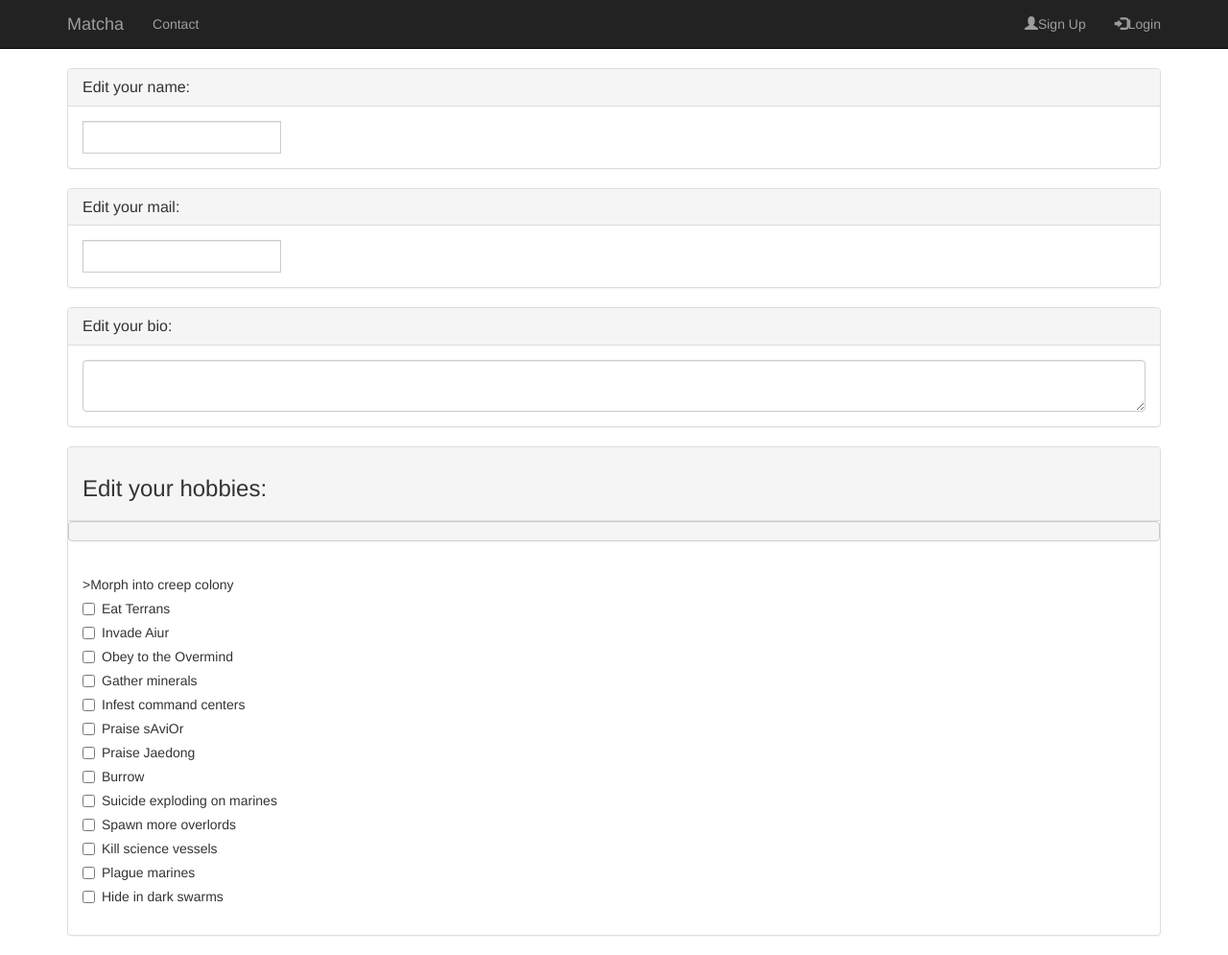
After one commit to Glioburd/matcha, a PHP site: template app/views/pages/editProfile.twig in a window 1280 px wide. The commit adds this page. Shown: the whole page at 96% size. Run offline with PHP 8.4, Linux system fonts and the light colour scheme; the template is opened without the code that fills it, so the values that code supplies are empty; some libraries are stand-ins or nearby versions.

Commit message:
try edit checkbox

```diff
--- a/app/views/layout.twig
+++ b/app/views/layout.twig
@@ -16,9 +16,8 @@
 
 				<li class="dropdown"><a class="dropdown-toggle" data-toggle="dropdown" href="#">{{ user.name }}<span class="caret"></span></a>
 					<ul class="dropdown-menu">
-						{# <li><a href="{{ path_for('user.profile')}} {{/}} {{ user.name }} "><span class="glyphicon glyphicon-user"></span> Profile</a></li> #}
 						<li><a href="{{ path_for('user.profile', { 'userprofile': user.name }) }}"><span class="glyphicon glyphicon-user"></span> Profile</a></li>
-						<li><a href="#"><span class="glyphicon glyphicon-wrench"></span> Settings</a></li>
+						<li><a href="{{ path_for('user.settings') }}"><span class="glyphicon glyphicon-wrench"></span> Settings</a></li>
 						<li><a href="{{ path_for('logout') }}"><span class="glyphicon glyphicon-log-out"></span> Log Out</a></li>
 					</ul>
 				</li>
--- /dev/null
+++ b/app/views/pages/editProfile.twig
@@ -0,0 +1,137 @@
+{% extends "app.twig" %}
+
+{% block content %}
+
+<div class="panel panel-default">
+	<div class="panel-heading">
+		<h3 class="panel-title">Edit your name:</h3>
+	</div>
+	<div class="panel-body">
+		<div class="row">
+			<div class="col-lg-6">
+				<div class="input-group">
+					<input type="text" class="form-control" value="{{ user.name }}">
+				</div><!-- /input-group -->
+			</div><!-- /.col-lg-6 -->
+
+		</div><!-- /.row -->
+	</div>
+</div>
+
+<div class="panel panel-default">
+	<div class="panel-heading">
+		<h3 class="panel-title">Edit your mail:</h3>
+	</div>
+	<div class="panel-body">
+		<div class="row">
+			<div class="col-lg-6">
+				<div class="input-group">
+					<input type="email" class="form-control" value="{{ user.email }}">
+				</div><!-- /input-group -->
+			</div><!-- /.col-lg-6 -->
+
+		</div><!-- /.row -->
+	</div>
+</div>
+
+<div class="panel panel-default">
+	<div class="panel-heading">
+		<h3 class="panel-title">Edit your bio:</h3>
+	</div>
+	<div class="panel-body">
+		<div class="row">
+
+			<div class="col-lg-12">
+					<textarea class="form-control">{{ user.bio }}</textarea>
+			</div>
+
+		</div><!-- /.row -->
+	</div>
+</div>
+
+<div class="panel panel-default">
+
+	<div class="panel-heading">
+		<h3 class="panel-tite">Edit your hobbies:</h3>
+	</div>
+
+<pre>
+{% for hobby in user.hobbies %}
+	{{hobby}}
+{% endfor %}</pre>
+
+	<div class="panel-body">
+		<div class="form-group{% if flash.errors.hobbies %} has-error {% endif %}">
+
+				<div class="checkbox">
+
+					{% for hobby in user.hobbies %}
+
+						{% if hobby == hobbies[0] %}
+							<label><input type="checkbox" checked name="hobbies[]" value="morph"
+						{% else %}
+							<label><input type="checkbox" name="hobbies[]" value="morph"
+						{% endif %}
+
+					{% endfor %}
+					>Morph into creep colony</label>
+				</div>
+
+				<div class="checkbox">
+					<label><input type="checkbox" id="eat" name="hobbies[]" value="eat">Eat Terrans</label>
+				</div>
+
+				<div class="checkbox">
+					<label><input type="checkbox" name="hobbies[]" value="invade">Invade Aiur</label>
+				</div>
+
+				<div class="checkbox">
+					<label><input type="checkbox" name="hobbies[]" value="obey">Obey to the Overmind</label>
+				</div>
+
+				<div class="checkbox">
+					<label><input type="checkbox" name="hobbies[]" value="gather">Gather minerals</label>
+				</div>
+
+				<div class="checkbox">
+					<label><input type="checkbox" name="hobbies[]" value="infest">Infest command centers</label>
+				</div>
+
+				<div class="checkbox">
+					<label><input type="checkbox" name="hobbies[]" value="praises">Praise sAviOr</label>
+				</div>
+
+				<div class="checkbox">
+					<label><input type="checkbox" name="hobbies[]" value="praisej">Praise Jaedong</label>
+				</div>
+
+				<div class="checkbox">
+					<label><input type="checkbox" name="hobbies[]" value="burrow">Burrow</label>
+				</div>
+
+				<div class="checkbox">
+					<label><input type="checkbox" name="hobbies[]" value="explode">Suicide exploding on marines</label>
+				</div>
+
+				<div class="checkbox">
+					<label><input type="checkbox" name="hobbies[]" value="spawn">Spawn more overlords</label>
+				</div>
+
+				<div class="checkbox">
+					<label><input type="checkbox" name="hobbies[]" value="kill_vessels">Kill science vessels</label>
+				</div>
+
+				<div class="checkbox">
+					<label><input type="checkbox" name="hobbies[]" value="plague">Plague marines</label>
+				</div>
+
+				<div class="checkbox">
+					<label><input type="checkbox" name="hobbies[]" value="hide">Hide in dark swarms</label>
+				</div>
+
+		</div>
+	</div>
+
+</div>
+
+{% endblock %}
--- /dev/null
+++ b/app/views/pages/settings.twig
@@ -0,0 +1,5 @@
+{% extends "app.twig" %}
+
+{% block content %}
+<h1>Settings</h1>
+{% endblock %}
--- a/app/views/pages/signUp.twig
+++ b/app/views/pages/signUp.twig
@@ -17,7 +17,7 @@
 
 			<div class="form-group{% if flash.errors.email %} has-error {% endif %}">
 				<label for ="email">Your email</label>
-				<input type="text" class="form-control" name="email" id="email" value="{{ old.email }}" {# required #}>
+				<input type="email" class="form-control" name="email" id="email" value="{{ old.email }}" {# required #}>
 				{% if flash.errors.email %}
 					<span class="help-block">{{ flash.errors.email }}</span>
 				{% endif %}
--- a/public/index.php
+++ b/public/index.php
@@ -39,5 +39,10 @@ $app->post('/auth/login', 'App\Controllers\PagesController:postLogIn');
 $app->get('/logout', 'App\Controllers\PagesController:getLogOut')->setName('logout');
 
 $app->get('/profile/{userprofile}', 'App\Controllers\PagesController:getProfile')->setName('user.profile');
+$app->post('/profile/{userprofile}', 'App\Controllers\PagesController:postProfile');
+
+$app->get('/edit', 'App\Controllers\PagesController:getEdit')->setName('user.edit');
+
+$app->get('/settings', 'App\Controllers\PagesController:getSettings')->setName('user.settings');
 
 $app->run();
```
Also changed, not shown: app/Controllers/PagesController.php (+32 -0 lines), app/views/pages/profile.twig (+47 -2 lines), slim3.sql (+40 -34 lines).
